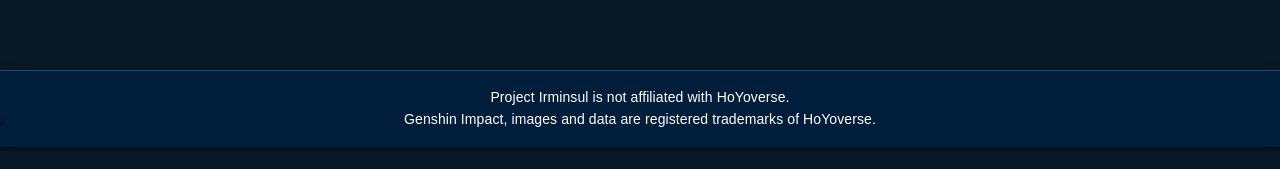
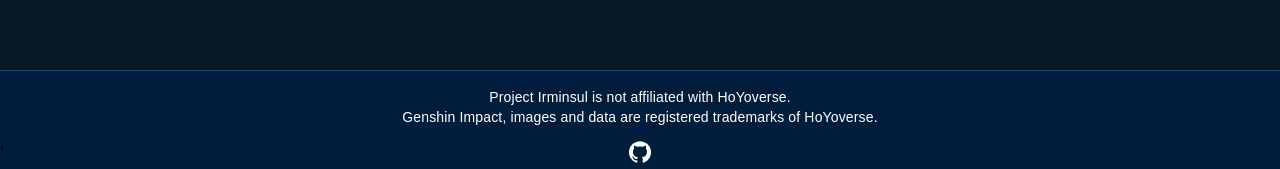
Before and after one commit to bcheung98/project-irminsul, a React (Create React App) app: page / in a window 1280 px wide. Shown: the part 649-818 px from the top of the page. Built offline with nearby package versions, Linux system fonts and the light colour scheme; no server answers; a web font is replaced by a local one.

Commit message:
Added link to repo in bottom navbar

```diff
--- a/src/App.js
+++ b/src/App.js
@@ -18,8 +18,9 @@
 import WeaponPage from "./components/weapons/page/_WeaponPage";
 import BannerArchive from "./components/banners/BannerArchive";
 import TCGBrowser from "./components/tcg/TCGBrowser";
-import { AppBar, Typography, Box, Fade, useScrollTrigger, Fab } from "@mui/material";
+import { AppBar, Typography, Box, Fade, useScrollTrigger, Fab, IconButton } from "@mui/material";
 import KeyboardArrowUpIcon from "@mui/icons-material/KeyboardArrowUp";
+import GitHubIcon from '@mui/icons-material/GitHub';
 
 function ScrollTop(props) {
 	const { children } = props;
@@ -78,19 +79,24 @@
 			<AppBar position="static" sx={{
 				mt: 10,
 				mb: -5,
-				padding: 2,
+				pt: 2,
 				textAlign: "center",
 				backgroundColor: "rgb(0, 30, 60)",
 				borderTop: "1px solid rgb(30, 73, 118)",
 			}}>
-				<Typography sx={{ fontFamily: "Genshin, sans-serif" }} variant="subtitle2">Project Irminsul is not affiliated with HoYoverse.<br />Genshin Impact, images and data are registered trademarks of HoYoverse.</Typography>
+				<Typography sx={{ fontFamily: "Genshin, sans-serif", mb: "5px" }} variant="body2">Project Irminsul is not affiliated with HoYoverse.<br />Genshin Impact, images and data are registered trademarks of HoYoverse.</Typography>
+				<Box>
+					<IconButton disableRipple href={"https://github.com/bcheung98/project-irminsul"} target="_blank" color="inherit">
+						<GitHubIcon />
+					</IconButton>
+				</Box>
 			</AppBar>
 			<ScrollTop {...props}>
 				<Fab size="medium" disableRipple color="primary">
 					<KeyboardArrowUpIcon sx={{ color: "white" }} />
 				</Fab>
 			</ScrollTop>
-		</Router>
+		</Router >
 	);
 }
 
```
